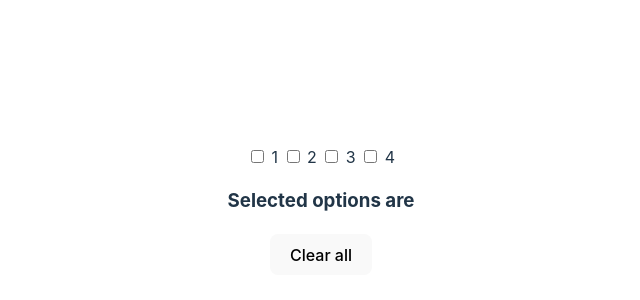
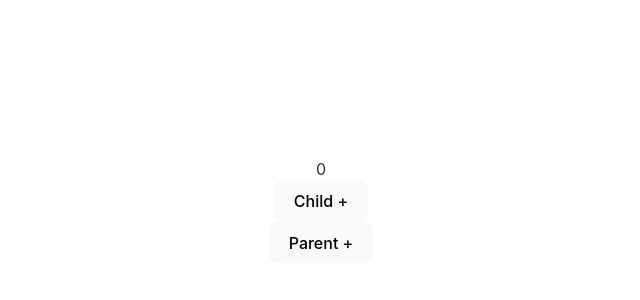
Before and after one commit to MaheshB77/first-svelte-app, a Svelte app: page / in a window 1280 px wide. Shown: the part 190-490 px from the top of the page, without its empty margins (319-959 px from the left). Built offline with nearby package versions, Linux system fonts and the light colour scheme.

Commit message:
Added bind:this for HTML element and Components

```diff
--- a/src/App.svelte
+++ b/src/App.svelte
@@ -2,6 +2,8 @@
   //   import Profit from "./components/conditional-classes/Profit.svelte";
   import BindGroupCheckbox from "./components/binding/bind-group/BindGroupCheckbox.svelte";
   import BindGroupRadio from "./components/binding/bind-group/BindGroupRadio.svelte";
+  import BindThisParent from "./components/binding/bind-this-component/BindThisParent.svelte";
+  import BindThis from "./components/binding/bind-this/BindThis.svelte";
   import Binding from "./components/binding/Binding.svelte";
   import PropsBindingParent from "./components/binding/props-binding/PropsBindingParent.svelte";
   import Profit from "./components/conditional-classes/shorthand/Profit.svelte";
@@ -42,4 +44,10 @@
 <!-- <BindGroupRadio /> -->
 
 <!-- Group binding (checkbox) -->
-<BindGroupCheckbox />
+<!-- <BindGroupCheckbox /> -->
+
+<!-- Bind this (any HTML element)-->
+<!-- <BindThis /> -->
+
+<!-- Bind this (Component) -->
+<BindThisParent />
--- /dev/null
+++ b/src/components/binding/bind-this-component/BindThisChild.svelte
@@ -0,0 +1,12 @@
+<script lang="ts">
+    let count: number= 0;
+    export const increment = () => {
+        count++;
+    }
+</script>
+
+<div class="">
+    {count}
+    <br>
+    <button on:click={increment}>Child +</button>
+</div>
--- /dev/null
+++ b/src/components/binding/bind-this-component/BindThisParent.svelte
@@ -0,0 +1,13 @@
+<script lang="ts">
+  import BindThisChild from "./BindThisChild.svelte";
+  let element;
+
+  const parentIncrement = () => {
+    element.increment();
+  }
+</script>
+
+<div class="">
+    <BindThisChild bind:this={element}/>
+    <button on:click={parentIncrement}>Parent +</button>
+</div>
--- /dev/null
+++ b/src/components/binding/bind-this/BindThis.svelte
@@ -0,0 +1,12 @@
+<script lang="ts">
+    let element;
+    const reset = () => {
+        element.value = ''
+    }
+</script>
+
+<div class="">
+    <input type="text" bind:this={element} />
+    <br>
+    <button on:click={reset}>Reset</button>
+</div>
```
